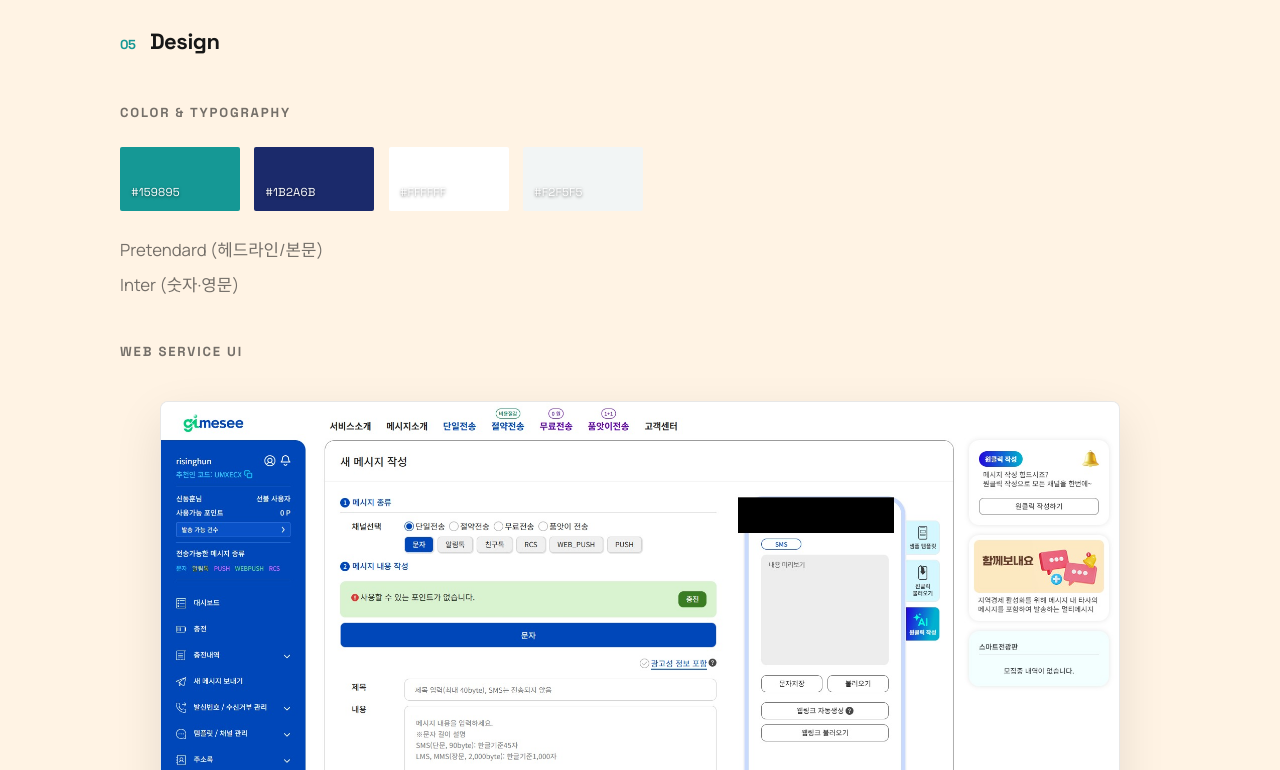
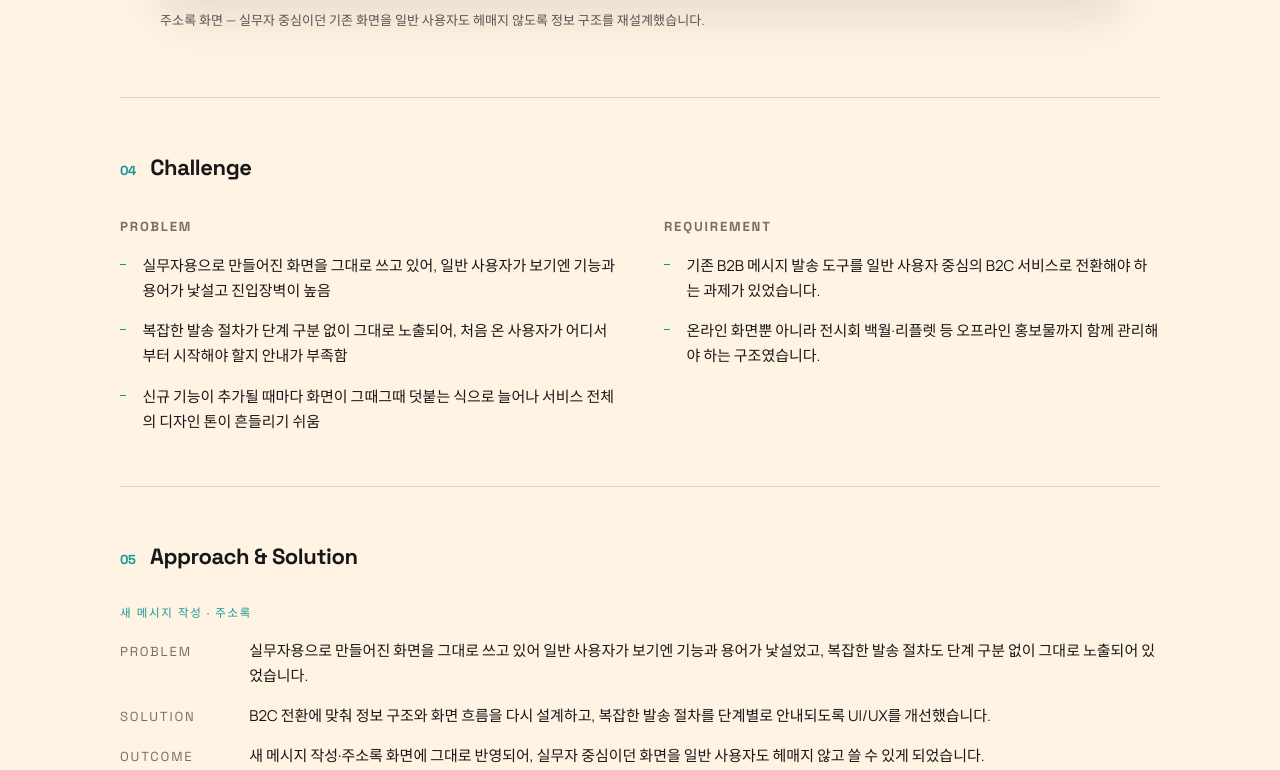
Before and after one commit to risinghun82/risinghun-portfolio, a React (Vite) app: page /#/work/gimesee in a window 1280 px wide. Shown: the part 2883-3653 px from the top of the page. Built offline with nearby package versions, Linux system fonts and the light colour scheme; a web font is replaced by a local one.

Commit message:
Gimesee: add sectionOrder data, dedupe Challenge requirement list

```diff
--- a/src/data/projects.js
+++ b/src/data/projects.js
@@ -49,9 +49,13 @@ export const projects = [
       description:
         "문자·카카오톡·RCS 등 다채널 메시지 발송 서비스 '지메시'의 웹 UI/UX와 화면 디자인을 전담하고 있습니다. 기존 B2B 중심의 발송 도구를 일반 사용자도 쉽게 이용할 수 있는 서비스로 전환하는 화면 설계부터, 신규 기능 추가에 따른 UI 고도화, 서비스 소개 페이지와 온·오프라인 홍보 콘텐츠 제작까지 서비스 전반의 디자인을 담당하고 있습니다.",
     },
+    // "기능과 이용 절차가 실무자 기준으로 설계돼 있어 일반 사용자에게 진입장벽이
+    // 높았다"는 원래 이 배열에 별도 항목으로 있었으나, 바로 아래 problems의
+    // 첫 항목과 의미가 거의 그대로 겹쳐 Challenge 섹션에서 같은 내용을 두 번
+    // 읽게 됐습니다. 사실 자체를 지어내거나 바꾸지 않고, problems 쪽이 더
+    // 구체적이므로 background에서만 정리(제거)했습니다.
     background: [
       "기존 B2B 메시지 발송 도구를 일반 사용자 중심의 B2C 서비스로 전환해야 하는 과제가 있었습니다.",
-      "기능과 이용 절차가 실무자 기준으로 설계돼 있어, 새로 유입되는 일반 사용자에게는 진입장벽이 높았습니다.",
       "온라인 화면뿐 아니라 전시회 백월·리플렛 등 오프라인 홍보물까지 함께 관리해야 하는 구조였습니다.",
     ],
     problems: [
@@ -165,6 +169,23 @@ export const projects = [
     uiScreenCaptions: [
       "새 메시지 작성 화면 — 다채널(문자·카카오톡·RCS) 발송 절차를 단계별로 안내하도록 UI/UX를 설계했습니다.",
       "주소록 화면 — 실무자 중심이던 기존 화면을 일반 사용자도 헤매지 않도록 정보 구조를 재설계했습니다.",
+    ],
+    // sectionOrder — Gimesee 전용. 채용담당자가 Overview 바로 다음에 My Role을
+    // 이어서 보고, 실제 작업물(Web Service UI 화면)을 Challenge/Approach 같은
+    // 서술형 내용보다 먼저 확인할 수 있도록 섹션 순서만 재배치합니다. 각
+    // 섹션의 제목·내용·레이아웃은 전혀 바꾸지 않았고(ProjectDetail.jsx의
+    // 동일한 렌더링 함수를 그대로 재사용), 순서만 다릅니다. 다른 프로젝트는
+    // 이 필드가 없으므로 기존 순서(Overview → Challenge → My Role →
+    // Approach & Solution → Design → Publishing → Result)를 그대로 유지합니다.
+    sectionOrder: [
+      "overview",
+      "role",
+      "uiScreens",
+      "challenge",
+      "approach",
+      "design",
+      "publishing",
+      "result",
     ],
     // This project does not have a mobile/responsive version — skip the
     // "Responsive Screens" section entirely on the case study page rather
```
